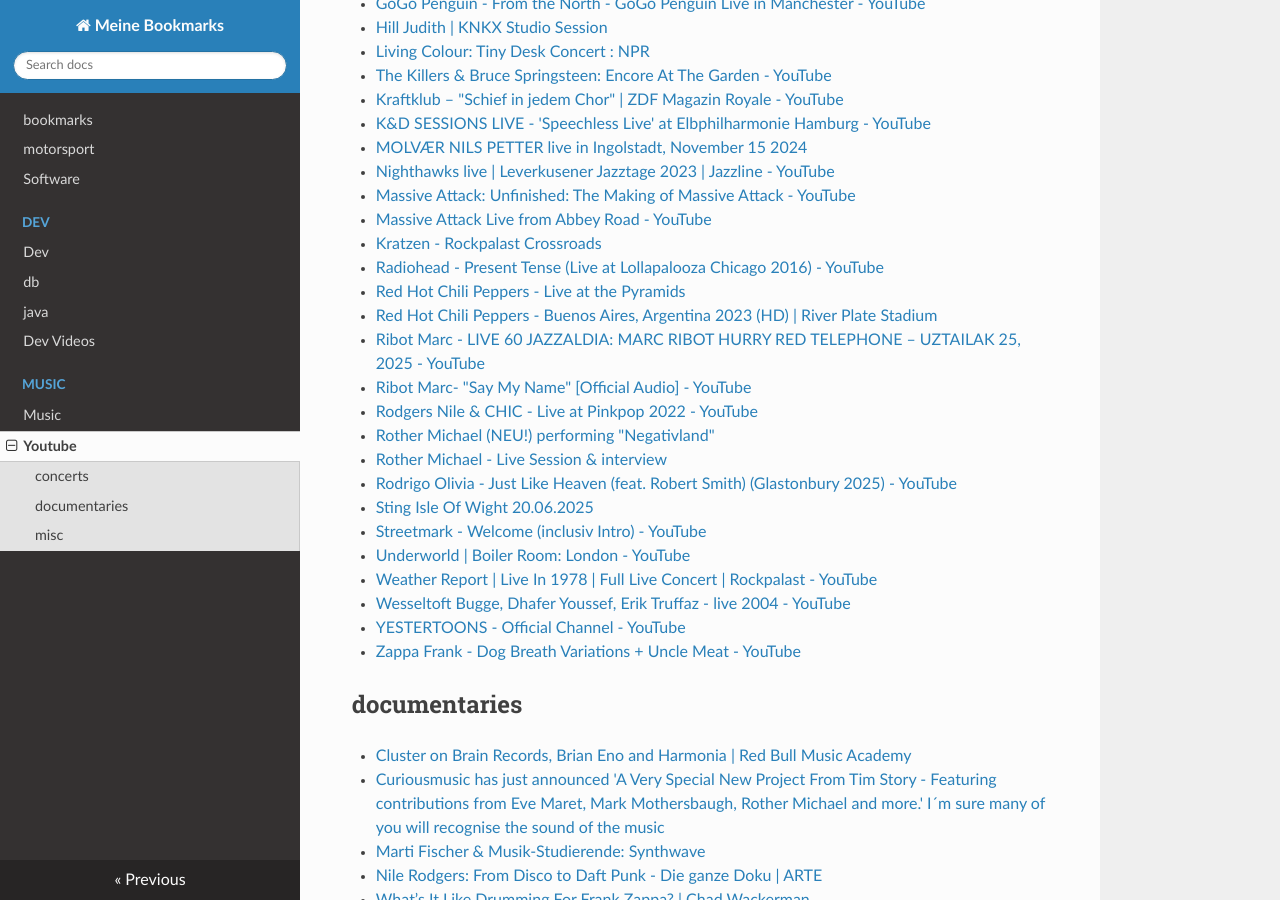
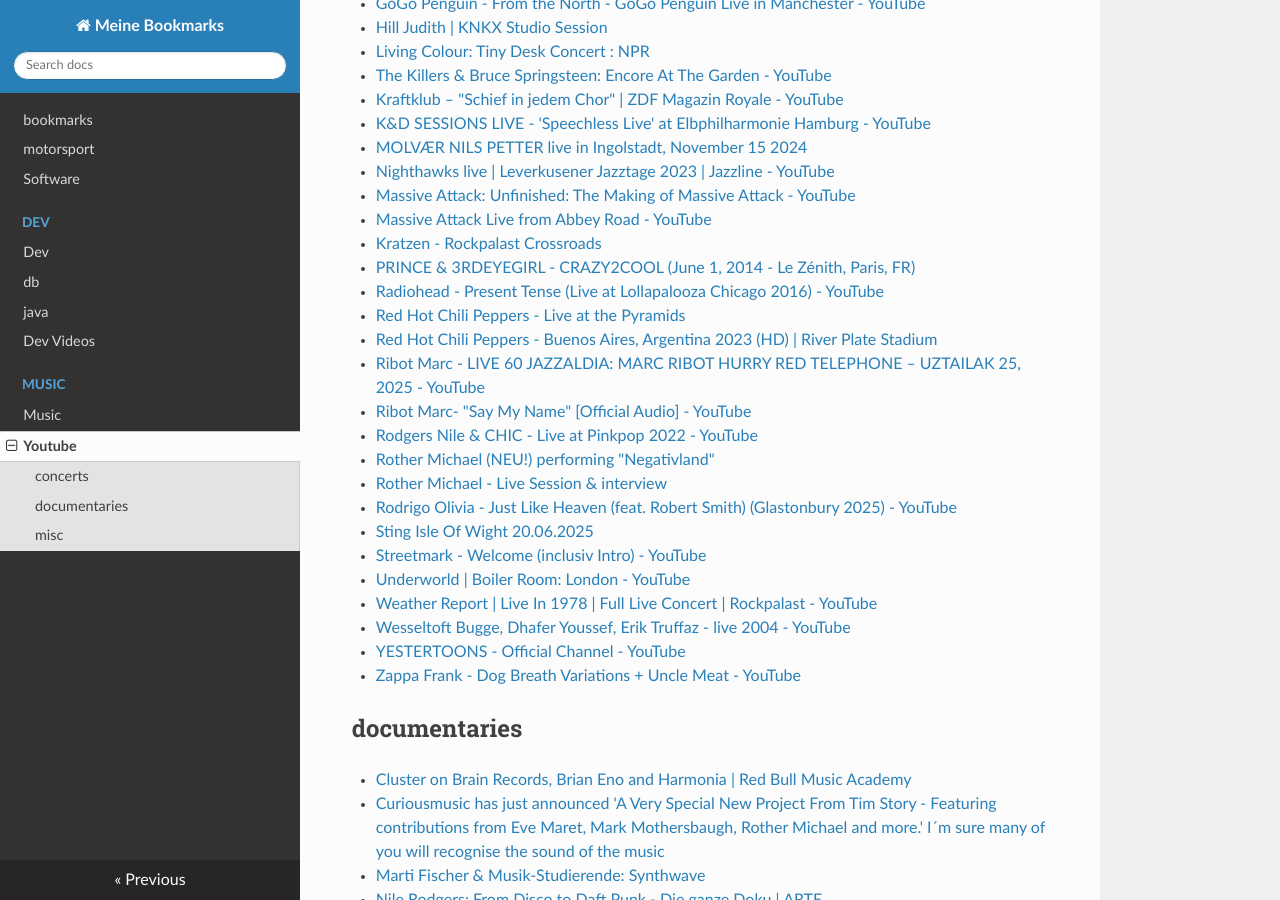
Before and after one commit to mercuriusb/bookmarks, an MkDocs documentation site: the page built from docs/music/videos.md, in a window 1280 px wide and 900 px high, scrolled down 536 px. Built offline with MkDocs 1.6.1, drawn with Linux system fonts in a browser that asks for light colours; nearby versions of some CDN libraries.

Commit message:
new version

```diff
--- a/docs/music/videos.md
+++ b/docs/music/videos.md
@@ -25,6 +25,7 @@
 - [Massive Attack: Unfinished: The Making of Massive Attack - YouTube](https://www.youtube.com/watch?v=pt2e4wv7Q_o)
 - [Massive Attack Live from Abbey Road - YouTube](https://www.youtube.com/watch?v=1EfyGJ1KyHw)
 - [Kratzen - Rockpalast Crossroads](https://www.3sat.de/kultur/rockpalast-crossroads/rockpalast-crossroads-kratzen-104.html)
+- [PRINCE & 3RDEYEGIRL - CRAZY2COOL (June 1, 2014 - Le Zénith, Paris, FR)](https://www.youtube.com/watch?v=5iYyBxUislE)
 - [Radiohead - Present Tense (Live at Lollapalooza Chicago 2016) - YouTube](https://www.youtube.com/watch?v=G9gmOGjO9L0)
 - [Red Hot Chili Peppers - Live at the Pyramids](https://www.youtube.com/watch?v=W7YF_DqZY_c)
 - [Red Hot Chili Peppers - Buenos Aires, Argentina 2023 (HD) | River Plate Stadium](https://www.youtube.com/watch?v=d_HiP0i7dyk)
```
